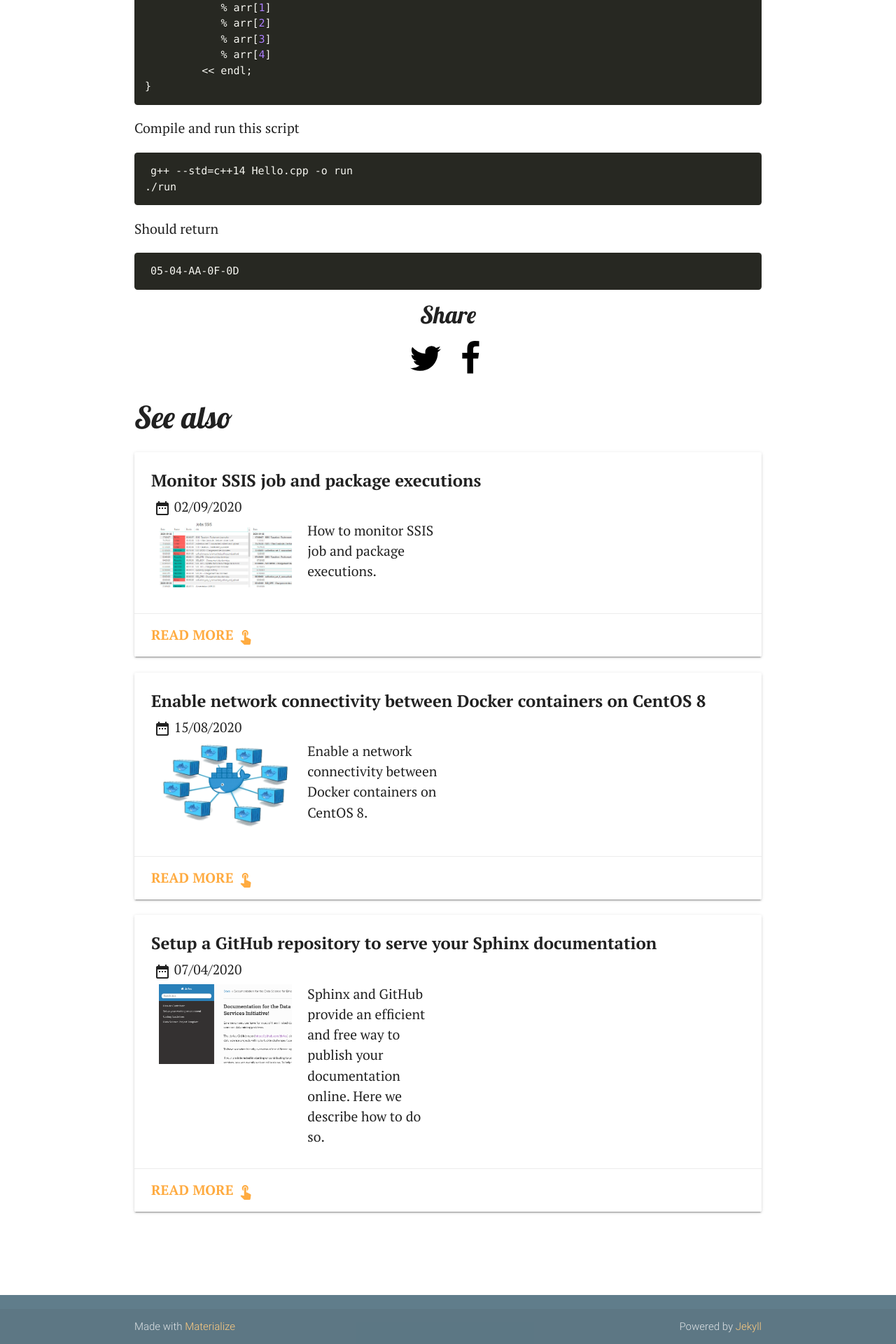
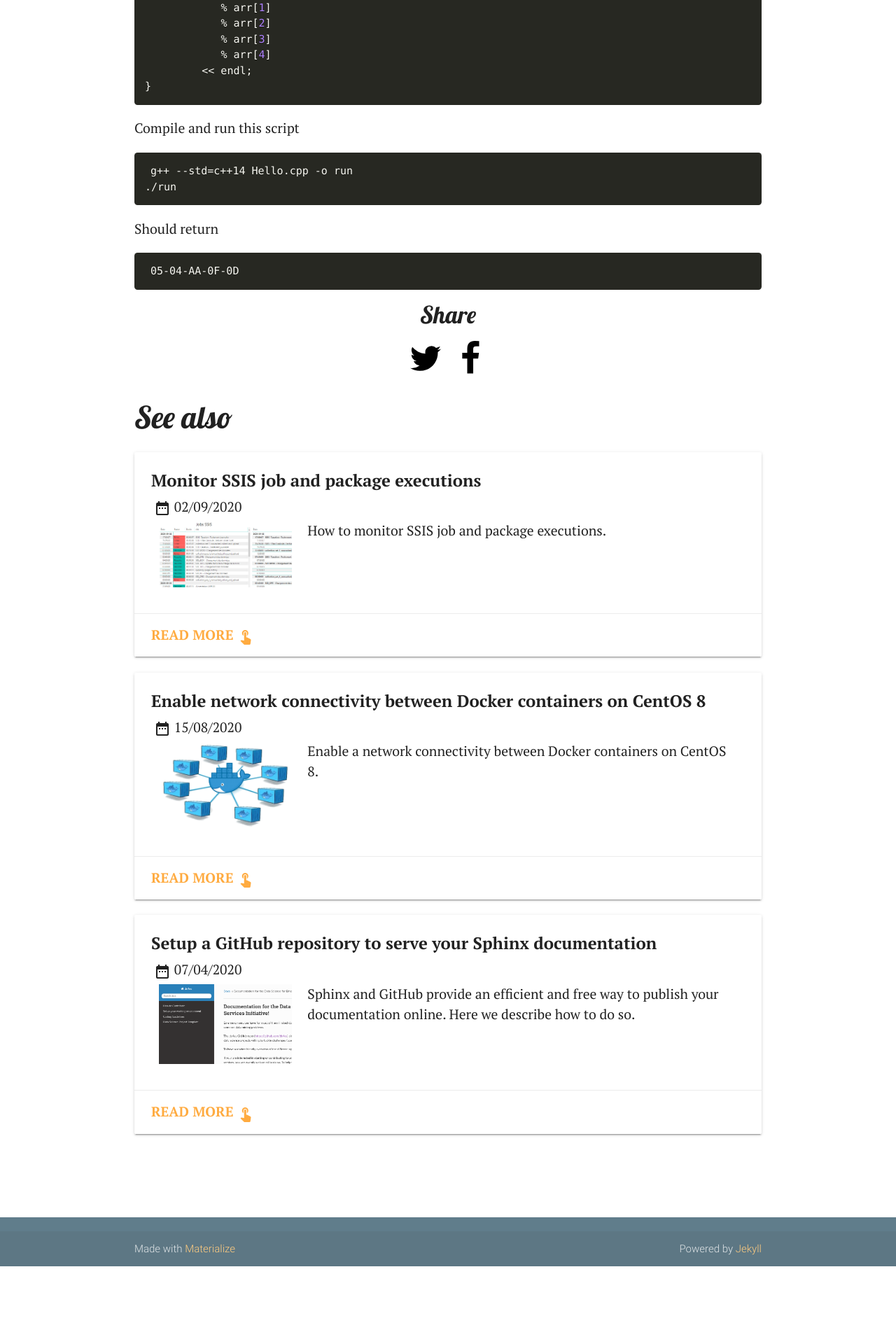
Before and after one commit to benjamin-berhault/benjamin-berhault.github.io, a Jekyll site: the page built from _posts/2018-06-23-install-boost-c++-libraries-for-a-specific-user-on-linux.md, in a window 1280 px wide. Shown: the part 2431-4351 px from the top of the page at 70% size. Built offline with Jekyll 4.4.1, drawn with Linux system fonts in a browser that asks for light colours; comment, search, counter and statistics services are not loaded; after the commit the page ends 4240 px from its top, so only the background shows below that.

Commit message:
theme rearrangement

```diff
--- a/_layouts/post.html
+++ b/_layouts/post.html
@@ -56,8 +56,9 @@
         {% include disqus_comments.html %}
       {% endif %}
 
-    {% include share.html %}
-
+    <center>
+      {% include share.html %}
+    </center>
     <h3>{{ site.translations.text.see_also | default: "See also" }}</h3>
 
     <div class="row">
@@ -92,7 +93,7 @@
                     {% endif %}
 
                   </div>
-                  <div class="col grid s12 m3 l3">
+                  <div class="col grid s12 m9 l9">
                   <p class="post-content">
 
                     {{ post.description }}
```
